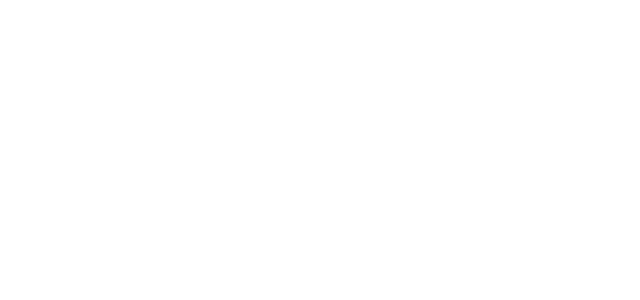
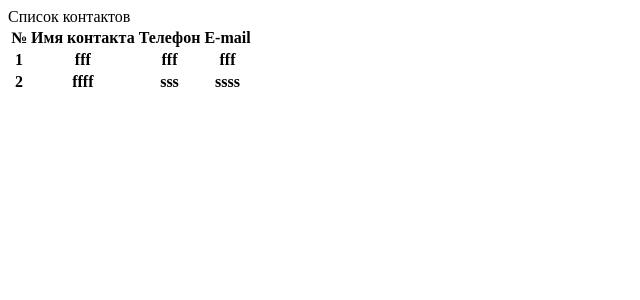
Before and after one commit to ShredingerN/full-contact, a React (Create React App) app in the folder client/: page / in a window 1280 px wide. Shown: the top 300 px of the page, without its empty margins (0-640 px from the left). Built offline with nearby package versions, Linux system fonts and the light colour scheme.

Commit message:
Cteated table

```diff
--- a/client/src/App.css
+++ /dev/null
@@ -1,3 +0,0 @@
-.App {
-  text-align: center;
-}
--- a/client/src/App.js
+++ b/client/src/App.js
@@ -1,10 +1,40 @@
-import './App.css';
-
 function App() {
   return (
-    <div className="App">
+    <div>
+      <div>
+        <div>
+          <hi>Список контактов</hi>
+        </div>
+        <div>
+          <table>
+            <thead>
+              <tr>
+                <th>№</th>
+                <th>Имя контакта</th>
+                <th>Телефон</th>
+                <th>E-mail</th>
+              </tr>
+            </thead>
+            <tbody>
+              <tr>
+                <th>1</th>
+                <th>fff</th>
+                <th>fff</th>
+                <th>fff</th>
+              </tr>
 
+              <tr>
+                <th>2</th>
+                <th>ffff</th>
+                <th>sss</th>
+                <th>ssss</th>
+              </tr>
+            </tbody>
+          </table>
+        </div>
+      </div>
     </div>
+
   );
 }
 
```
